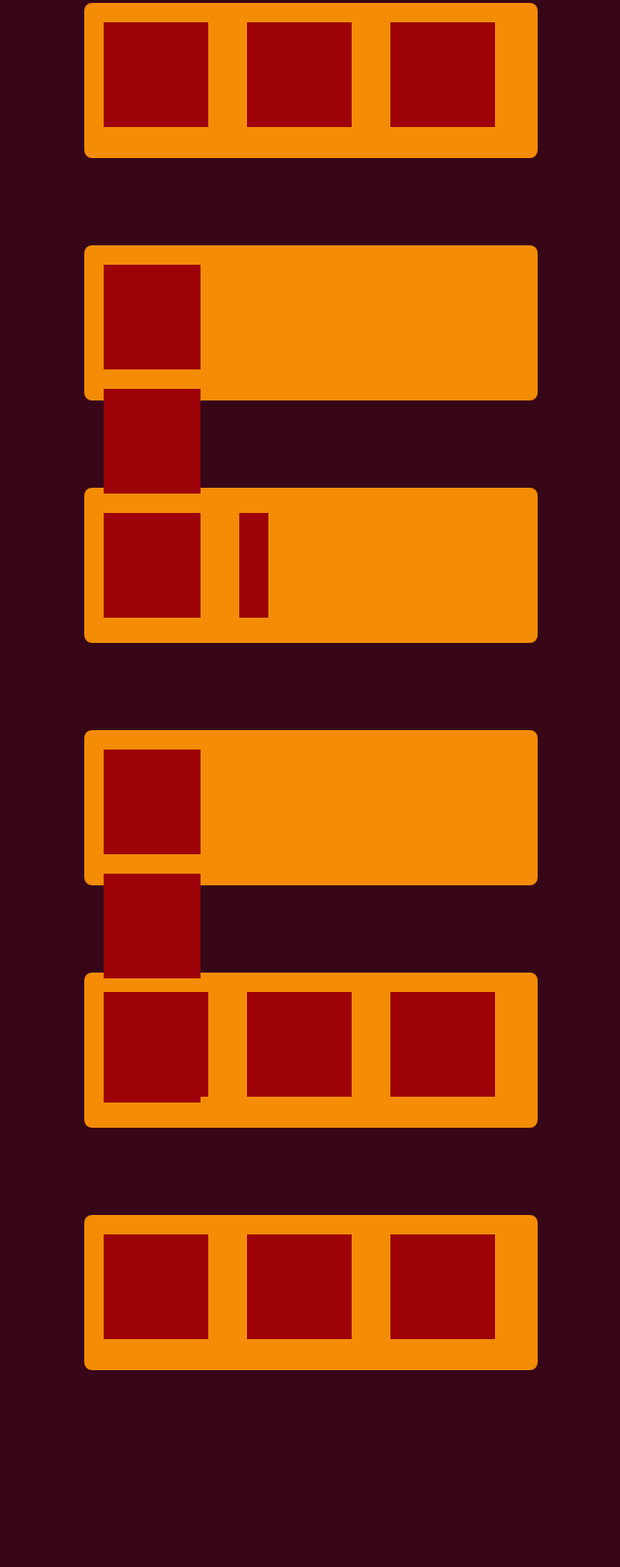
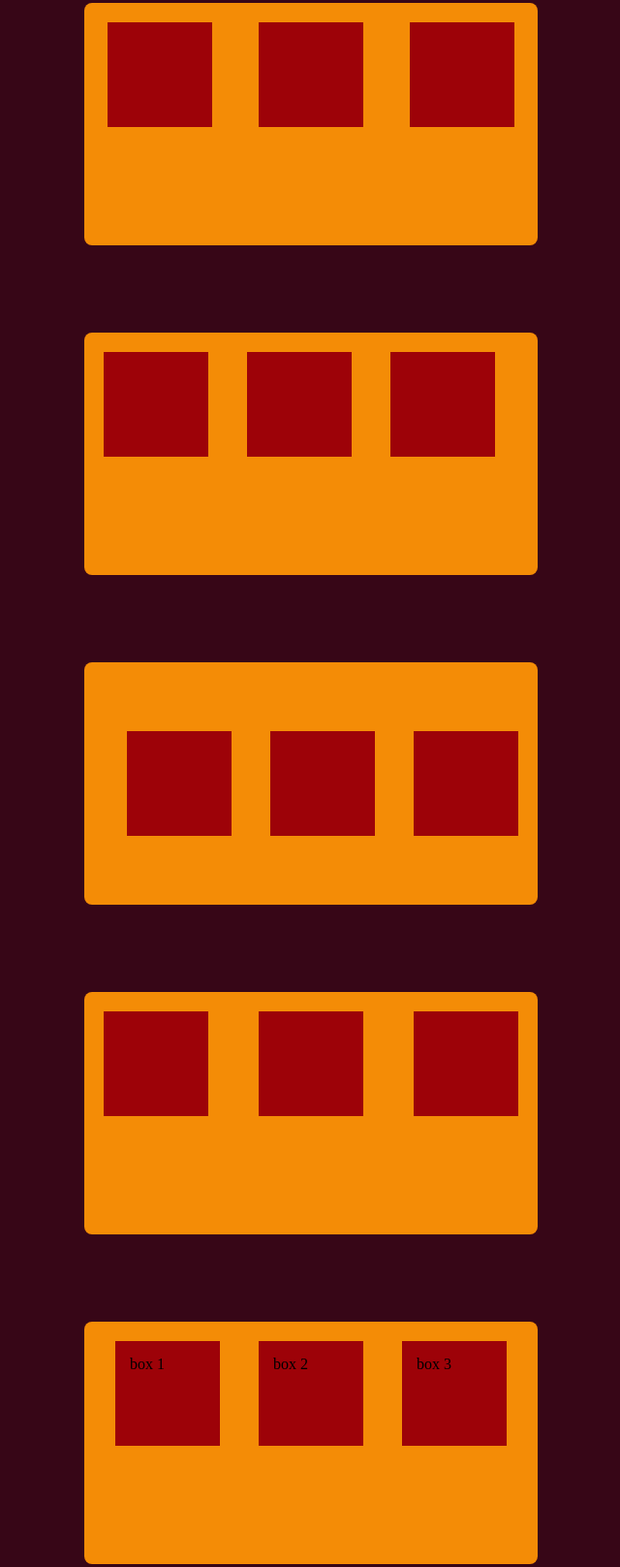
Before and after one commit to Taimmesia/flexbox2, a plain HTML site: page index.html in a window 1280 px wide. Shown: the part 134-1750 px from the top of the page at 97% size, without its empty margins (13-653 px from the left). Before the commit the page ends 1547 px from the top, so only its background shows below. Drawn offline with Linux system fonts and the light colour scheme.

Commit message:
changed css code

```diff
--- a/css/index.css
+++ b/css/index.css
@@ -1,14 +1,16 @@
 body {
   max-width: 1152px;
-  height: 700px;
+  height: 800px;
   background-color: #370617;
 }
 
 .container {
   max-width: 468px;
-  height: 160px;
+  height: 250px;
   margin: 90px 26px 20px 92px;
-  display: flex;
+  justify-content: space-around;
+  align-items: center;
+  flex-wrap: wrap;
   background-color: #f48c06;
   border: #f48c06;
   border-radius: 8px;
@@ -24,7 +26,14 @@ body {
 }
 
 .container1 {
+  display: flex;
+  align-items: flex-start;
+}
+
+.container2 {
+  display: flex;
   justify-content: flex-start;
+  align-items: stretch;
 }
 
 .container3 {
@@ -32,3 +41,21 @@ body {
   justify-content: flex-end;
   align-items: center;
 }
+
+.container4 {
+  display: flex;
+  justify-content: space-between;
+  align-items: flex-start;
+}
+
+.container5 {
+  display: flex;
+  justify-content: center;
+  align-items: baseline;
+}
+
+.container6 {
+  display: flex;
+  justify-content: center;
+  align-items: center;
+}
--- a/index.html
+++ b/index.html
@@ -4,58 +4,41 @@
     <meta charset="UTF-8" />
     <meta name="viewport" content="width=device-width, initial-scale=1.0" />
     <link rel="stylesheet" href="css/index.css" />
-    <title>Flexbox Practice 2</title>
+    <title>Flexbox Practice 2.</title>
   </head>
   <header>
     <h2>Squares</h2>
   </header>
   <body>
-    <div> <p class="all_containers">
-        <section class="container1">
-           <div class="container">
+    <div class="container container1">
       <div class="card"></div>
       <div class="card"></div>
       <div class="card"></div>
     </div>
-        </section>
-        <section>
-           <div class="container">
-          <div class="container2">
-        <div class="card"></div>
-        <div class="card"></div>
-        <div class="card"></div></div>
-      </div>
-        </section>
-        <section>
-           <div class="container">
-            <div class="container3">
-        <div class="card"></div>
-        <div class="card"></div>
-        <div class="card"></div></div>
-      </div>
-        </section>
-<section>
-           <div class="container">
-            <div class="container4">
-        <div class="card"></div>
-        <div class="card"></div>
-        <div class="card"></div></div>
-      </div>
-        </section>
-        <section class="container5">
-           <div class="container">
+    <div class="container container2">
       <div class="card"></div>
       <div class="card"></div>
       <div class="card"></div>
     </div>
-        </section>
-        <section class="container6">
-           <div class="container">
+    <div class="container container3">
       <div class="card"></div>
       <div class="card"></div>
       <div class="card"></div>
     </div>
-        </section>
-    </p></div>
+    <div class="container container4">
+      <div class="card"></div>
+      <div class="card"></div>
+      <div class="card"></div>
+    </div>
+    <div class="container container5">
+      <div class="card">box 1</div>
+      <div class="card">box 2</div>
+      <div class="card">box 3</div>
+    </div>
+    <div class="container container6">
+      <div class="card"></div>
+      <div class="card" style="flex-grow: 2"></div>
+      <div class="card"></div>
+    </div>
   </body>
 </html>
```
Lines whose indentation alone changed are shown as unchanged.
